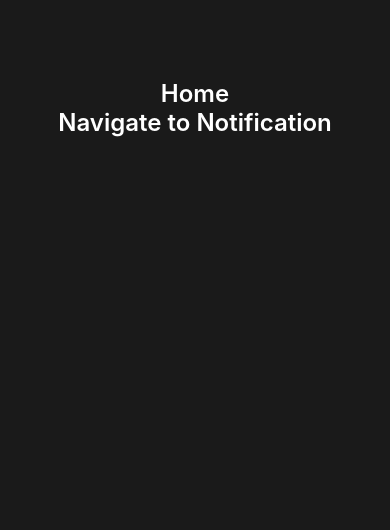
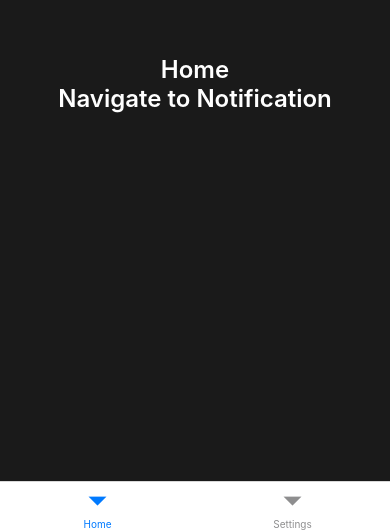
Before and after one commit to himanshuShelf/animated-tutorial, a React Native app: screen /HomeTab in a window 390 px wide. Shown: the part 314-844 px from the top of the page. Built offline with nearby package versions, Linux system fonts and the light colour scheme; no server answers.

Commit message:
nested navigator

```diff
--- a/navigators/StackNavigator.js
+++ b/navigators/StackNavigator.js
@@ -2,17 +2,17 @@ import { createStackNavigator } from '@react-navigation/stack';
 import Home from '../screens/Home';
 import Notification from '../screens/Notification';
 import Settings from "../screens/Settings";
+import TabNavigator from './TabNavigator';
 
 const Stack = createStackNavigator();
 
 function StackNavigator() {
     return (
-      <Stack.Navigator initialRouteName='Home' screenOptions={{
+      <Stack.Navigator initialRouteName='HomeTab' screenOptions={{
         headerShown: false
       }}>
         <Stack.Screen name="Notification" component={Notification} />
-        <Stack.Screen name="Home" component={Home}  />
-        <Stack.Screen name="Settings" component={Settings} />
+        <Stack.Screen name="HomeTab" component={TabNavigator}  />
       </Stack.Navigator>
     );
 }
--- a/navigators/TabNavigator.js
+++ b/navigators/TabNavigator.js
@@ -6,9 +6,13 @@ const Tab = createBottomTabNavigator();
 
 function TabNavigator() {
     return (
-        <Tab.Navigator>
+        <Tab.Navigator screenOptions={{
+          headerShown: false
+        }}>
           <Tab.Screen name="Home" component={Home} />
-          <Tab.Screen name="Settings" component={Settings} />
+          <Tab.Screen name="Settings" component={Settings} initialParams={{
+            test: "Hello World"
+          }} />
         </Tab.Navigator>
     );
 }
--- a/navigators/index.js
+++ b/navigators/index.js
@@ -1,10 +1,14 @@
 import { NavigationContainer } from '@react-navigation/native';
 import StackNavigator from './StackNavigator';
+import TabNavigator from './TabNavigator';
+import DrawerNavigator from './Drawer';
 
 function Navigator() {
     return (
       <NavigationContainer>
         <StackNavigator />
+        {/* <TabNavigator /> */}
+        {/* <DrawerNavigator /> */}
       </NavigationContainer>
     );
 }
--- a/screens/Home.js
+++ b/screens/Home.js
@@ -4,7 +4,7 @@ import { View, Text, StyleSheet, TouchableOpacity } from "react-native";
 function Home({ route, navigation }) {
 
     const handlePress = () => {
-        navigation.replace("Settings", {
+        navigation.replace("Notification", {
             test: "Hello World",
             dontDoThis: () => {
                 console.log('FUnction from Home')
```
